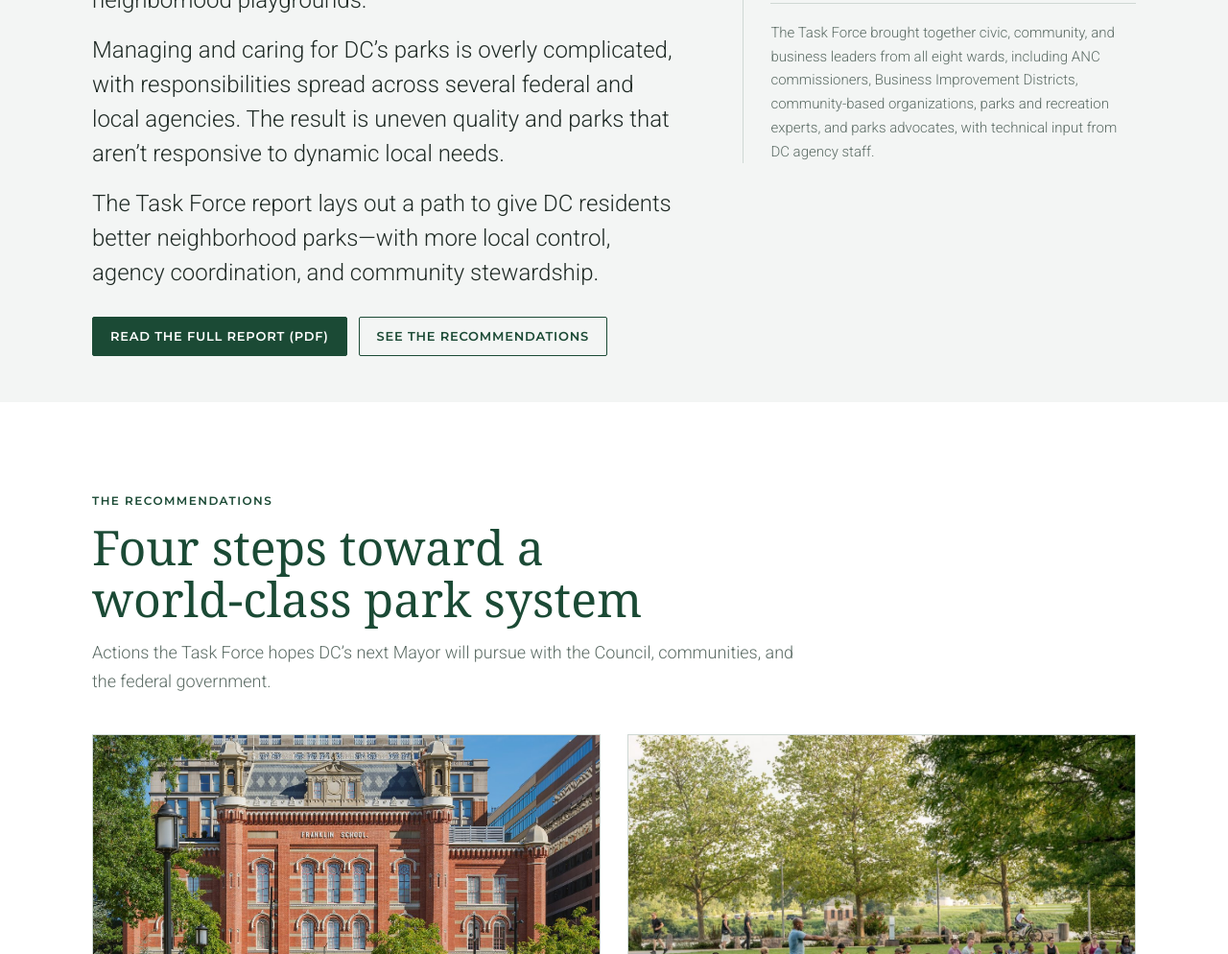
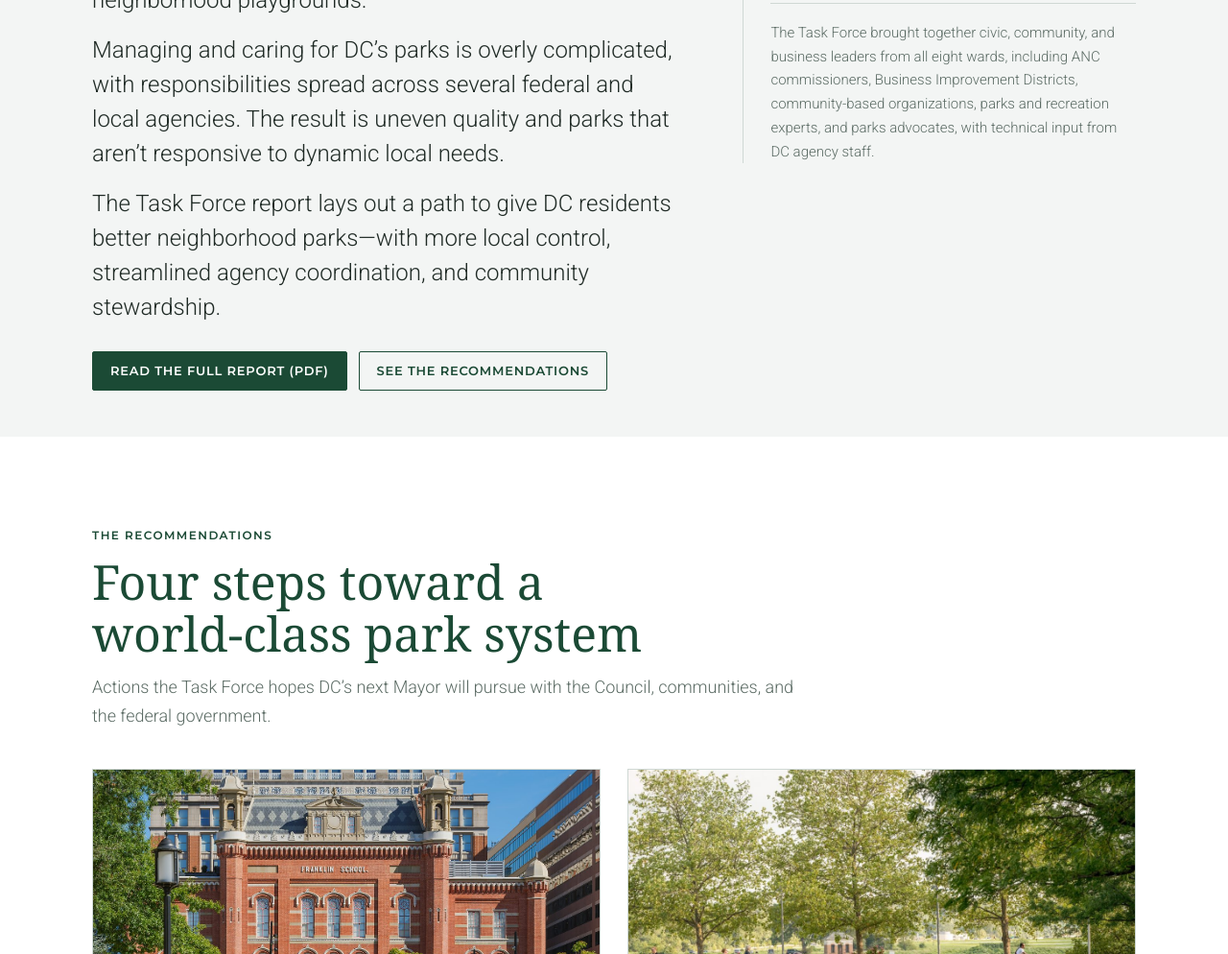
Before and after one commit to beckystrauss/dcparks.org, a plain HTML site: page index.html in a window 1280 px wide. Shown: the part 921-1915 px from the top of the page at 96% size. Drawn offline with Linux system fonts and the light colour scheme; a web font is replaced by a local one.

Commit message:
Opening: add "streamlined" agency coordination
Co-Authored-By: Claude Opus 5.5 <noreply@anthropic.com>

```diff
--- a/index.html
+++ b/index.html
@@ -253,7 +253,7 @@ footer .wrap { padding-block: 44px; display: grid; grid-template-columns: minmax
       <div>
         <p class="lede">The District is fortunate to have some of the most widely distributed green space of any U.S. city. But about 90 percent of it is managed by the National Park Service, which was built to protect national treasures, not run neighborhood playgrounds.</p>
         <p class="lede">Managing and caring for DC’s parks is overly complicated, with responsibilities spread across several federal and local agencies. The result is uneven quality and parks that aren’t responsive to dynamic local needs.</p>
-        <p class="lede">The Task Force report lays out a path to give DC residents better neighborhood parks—with more local control, agency coordination, and community stewardship.</p>
+        <p class="lede">The Task Force report lays out a path to give DC residents better neighborhood parks—with more local control, streamlined agency coordination, and community stewardship.</p>
         <div class="actions">
           <a class="btn" href="Building-Tomorrows-Parks.pdf" target="_blank" rel="noopener">Read the full report (PDF)</a>
           <a class="btn ghost" href="#recommendations">See the recommendations</a>
```
